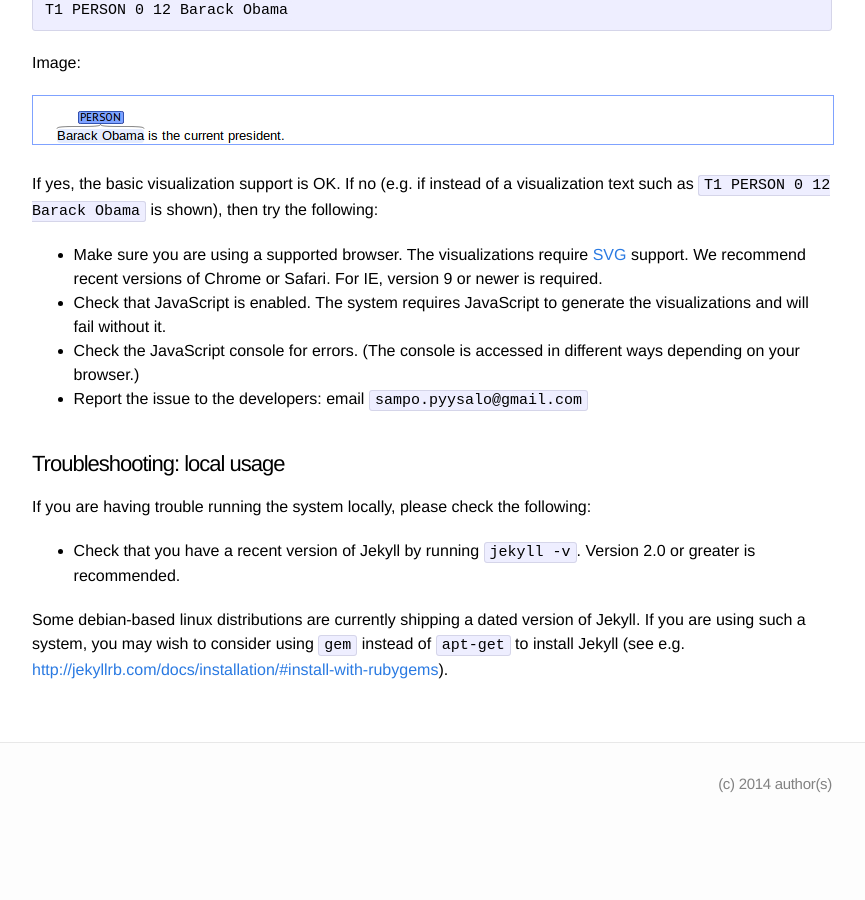
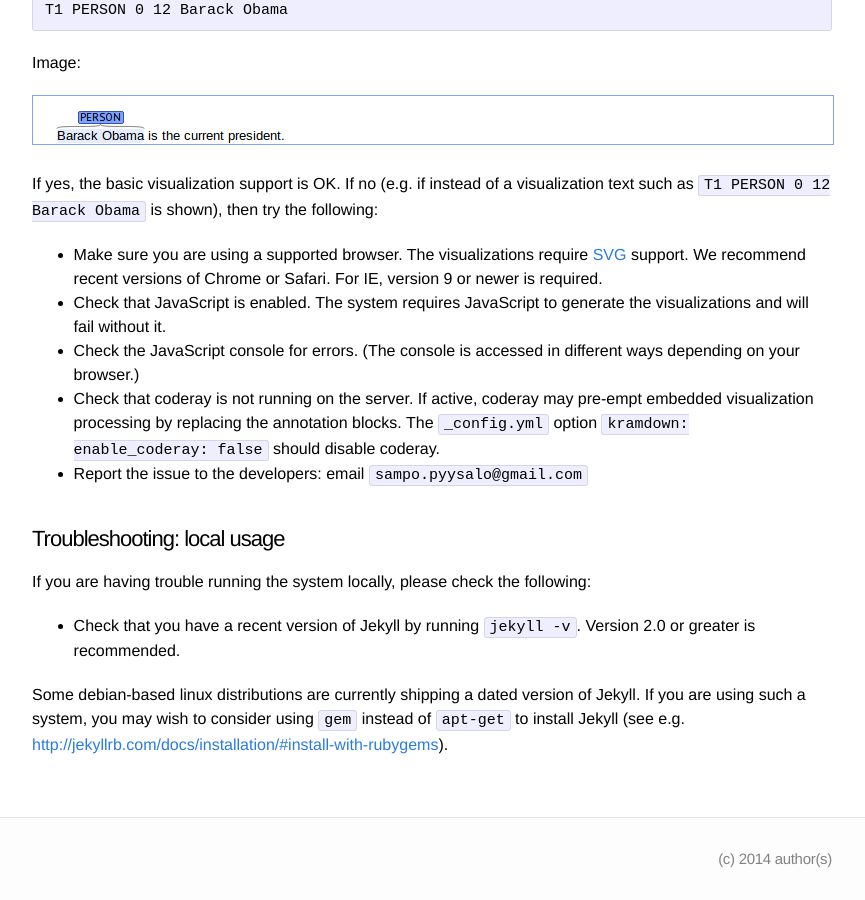
Before and after one commit to spyysalo/annodoc, a Jekyll site: the page built from index.md, in a window 1280 px wide and 900 px high, scrolled down 10822 px. Shown: the whole window, without its empty margins (208-1073 px from the left). Built offline with Jekyll 4.4.1, drawn with Linux system fonts in a browser that asks for light colours; before the commit the page ends 11647 px from its top, so only the background shows below that.

Commit message:
minimal doc for coderay issue (ht: @amadanmath)

```diff
--- a/index.md
+++ b/index.md
@@ -517,6 +517,11 @@ shown), then try the following:
 * Check the JavaScript console for errors. (The console is accessed in
   different ways depending on your browser.)
 
+* Check that coderay is not running on the server. If active, coderay
+  may pre-empt embedded visualization processing by replacing the
+  annotation blocks. The `_config.yml` option `kramdown:
+  enable_coderay: false` should disable coderay.
+
 * Report the issue to the developers: email `sampo.pyysalo@gmail.com`
 
 ### Troubleshooting: local usage
```
